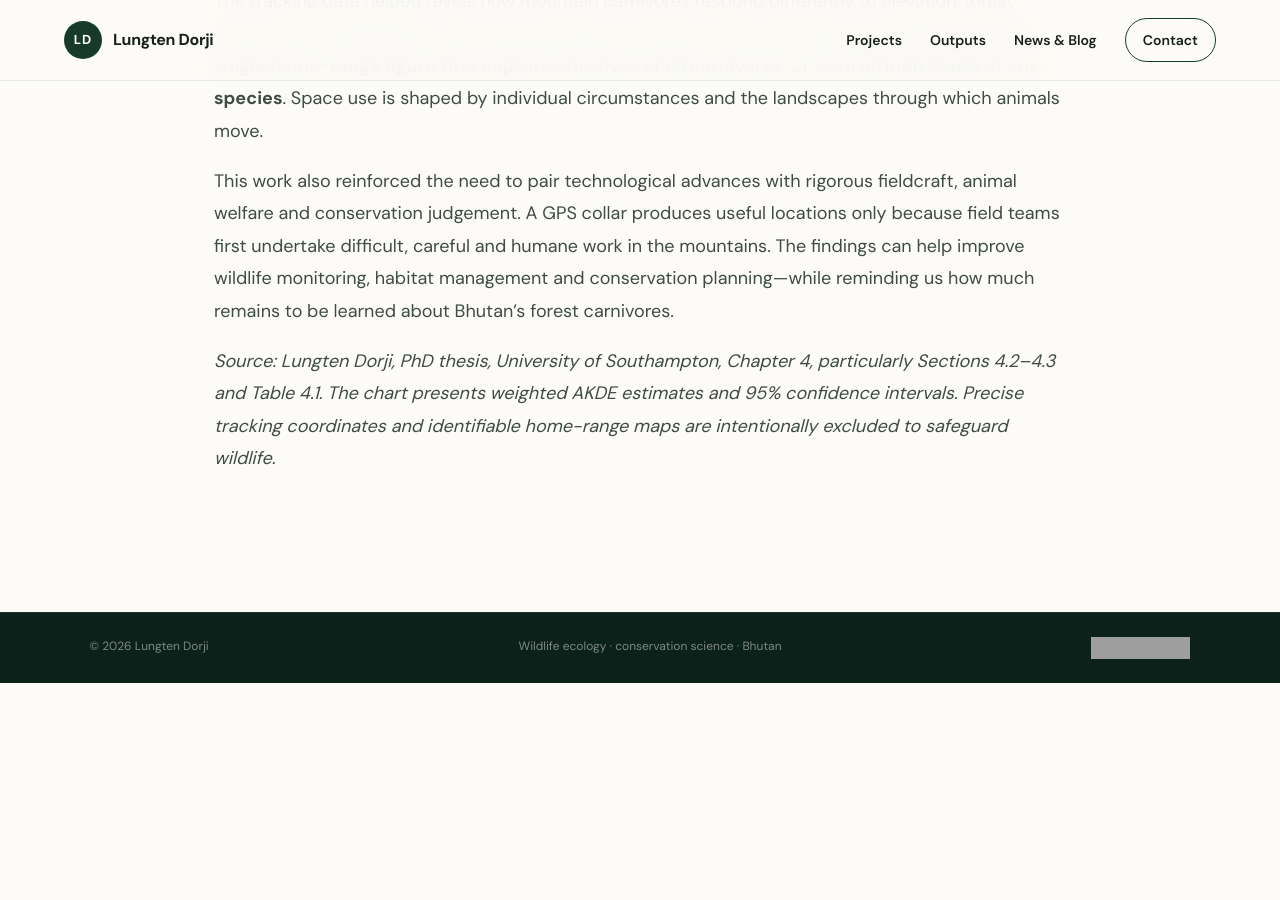
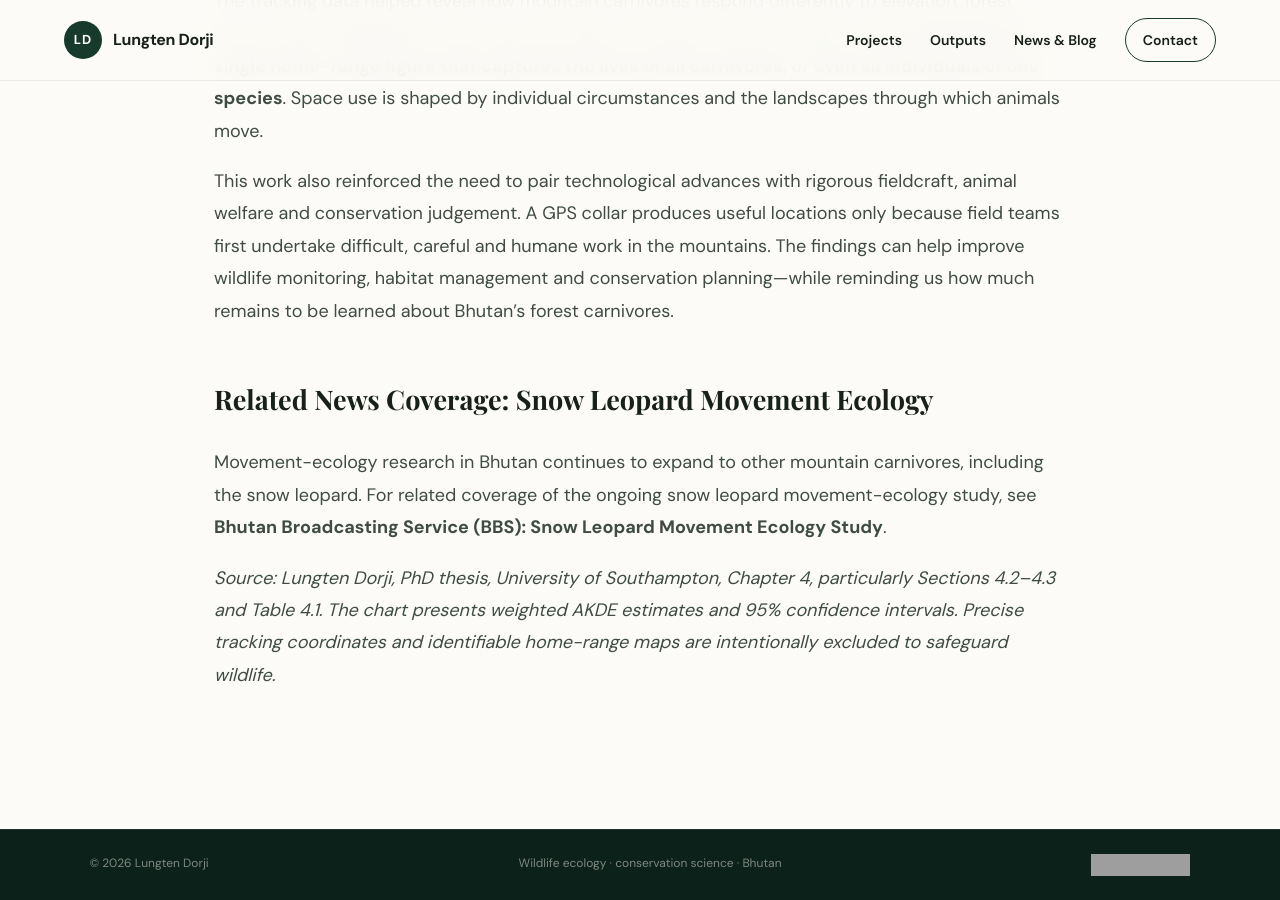
Before and after one commit to LungtenCosmo/LungtenCosmo.github.io, a Jekyll site: the page built from _posts/2026-10-25-tracking-bhutans-mountain-carnivores-home-ranges.md, in a window 1280 px wide and 900 px high, scrolled down 5776 px. Built offline with Jekyll 4.4.1, drawn with Linux system fonts in a browser that asks for light colours; before the commit the page ends 6459 px from its top, so only the background shows below that; grey boxes are pictures that could not be loaded.

Commit message:
Add BBS coverage of snow leopard movement ecology to carnivore tracking post

```diff
--- a/_posts/2026-10-25-tracking-bhutans-mountain-carnivores-home-ranges.md
+++ b/_posts/2026-10-25-tracking-bhutans-mountain-carnivores-home-ranges.md
@@ -62,4 +62,8 @@ The tracking data helped reveal how mountain carnivores respond differently to e
 
 This work also reinforced the need to pair technological advances with rigorous fieldcraft, animal welfare and conservation judgement. A GPS collar produces useful locations only because field teams first undertake difficult, careful and humane work in the mountains. The findings can help improve wildlife monitoring, habitat management and conservation planning—while reminding us how much remains to be learned about Bhutan's forest carnivores.
 
+## Related News Coverage: Snow Leopard Movement Ecology
+
+Movement-ecology research in Bhutan continues to expand to other mountain carnivores, including the snow leopard. For related coverage of the ongoing snow leopard movement-ecology study, see [**Bhutan Broadcasting Service (BBS): Snow Leopard Movement Ecology Study**](https://www.bbs.bt/247829/).
+
 *Source: Lungten Dorji, PhD thesis, University of Southampton, Chapter 4, particularly Sections 4.2–4.3 and Table 4.1. The chart presents weighted AKDE estimates and 95% confidence intervals. Precise tracking coordinates and identifiable home-range maps are intentionally excluded to safeguard wildlife.*
```
